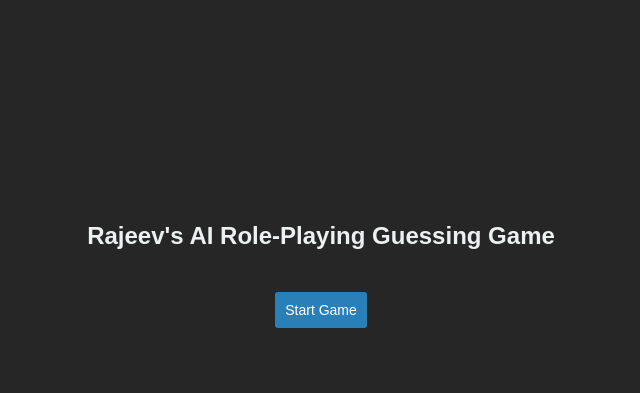
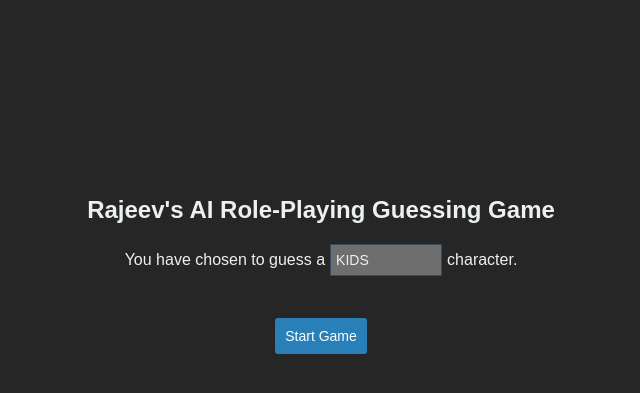
Before and after one commit to rajeevj0909/genAI, a Flask app: page / in a window 1280 px wide. Shown: the part 133-526 px from the top of the page, without its empty margins (319-959 px from the left). Run offline with Flask 3, Linux system fonts and the light colour scheme.

Commit message:
User can now choose the character

```diff
--- a/Practice/APIs/game/websiteGame/app.py
+++ b/Practice/APIs/game/websiteGame/app.py
@@ -38,6 +38,7 @@ def start_game():
     global ai_role_goal, conversation_history
 
     try:
+        character_type = request.json.get('characterType', 'kids')
         # Generate the role and goal using the model
         gameModel = genai.GenerativeModel(
             model_name="gemini-1.5-flash",
@@ -46,15 +47,17 @@ def start_game():
                 f"Please choose a character role and an associated goal. "
                 f"Your role and goal should be interesting, creative, and aligned with achieving the goal. "
                 f"Here are some examples to inspire you:\n{role_goal_examples}\n"
-                f"Choose a marvel character that is a popular and fun from a film, book or TV Show. Be creative! "
+                f"Choose a {character_type} character that is a popular and fun from a film, book or TV Show. Be creative! "
                 f"Then, state your role and goal in a short format."
             )
         )
+
         characterInfo = gameModel.generate_content(
             contents=["Generate a role and goal."],
-            generation_config={"temperature": 2} #Higher temperature result in more creative character roles and goals
+            generation_config={"temperature": 1.5} #Higher temperature result in more creative character roles and goals
         )
         ai_role_goal = characterInfo.text.strip()
+        print(f"AI Role and Goal: {ai_role_goal}") #DEBUG - To see the generated role and goal
         conversation_history = []  # Reset history
         return jsonify({"message": "Game started! The AI has picked its secret role and goal. Start guessing!"})
     except Exception as e:
@@ -112,28 +115,22 @@ def chat():
     except Exception as e:
         return jsonify({"error": f"An error occurred: {e}"}), 500
 
-@app.route('/start_over', methods=['POST'])
-def start_over():
-    global ai_role_goal, conversation_history
-
-    # Reset the game to start over
-    ai_role_goal = None
-    conversation_history = []
-    return jsonify({"message": "Game has been reset. Start a new game!"})
-
 def check_game_status():
     try:
         # Use a new model to analyze the conversation and determine the status
         gameStatusModel = genai.GenerativeModel(
             model_name="gemini-1.5-flash",
-            system_instruction=(
-                "You are an AI referee in a guessing game. Analyze the following conversation history "
-                "and determine the status of the game. The conversation involves a user interacting with "
-                "an AI, and the goal of the game is for the user to guess the AI's secret role and goal. "
-                "If the user says 'I give up', the game is lost by the user. If the user says 'I know who you are', "
-                "the game is won by the user. If neither of these conditions is met, the game is ongoing. "
-                "Analyze the conversation and respond with one of the following: 'won', 'lost', or 'ongoing'."
-            )
+            system_instruction = '''
+            You are an AI referee in a guessing game. Analyze the following conversation history
+            and determine the status of the game. The conversation involves a user interacting with
+            an AI, and the goal of the game is for the user to guess the character name or goal.
+            If the user says "I give up" or something like this, the game is lost by the user.
+            The AI has a secret role and goal that must keep hidden from the user, here is the role and goal:'''
+            + ai_role_goal +
+            ''' If the user says the name of the character or identifies the character correctly,
+            the game is won by the user. If neither of these conditions are met, the game is ongoing.
+            Analyse the conversation and respond with one of the following: "won", "lost", or "ongoing".
+            '''
         )
 
         # Pass the conversation history to the model
--- a/Practice/APIs/game/websiteGame/templates/index.html
+++ b/Practice/APIs/game/websiteGame/templates/index.html
@@ -200,15 +200,39 @@
             }
         }
 
+        #characterTypeContainer {
+            display: flex;
+            align-items: center;
+            margin: 10px 0;
+        }
+
+        #characterTypeInput {
+            width: 100px; /* Smaller input box */
+            height: 20px;
+            margin: 0 5px;
+            padding: 5px;
+            font-size: 14px;
+            resize: none;
+            background-color: #6e6e6e;
+            color: #ecf0f1;
+            border: 1px solid #34495e;
+            transition: all 0.3s ease;
+        }
+
     </style>
 </head>
 <body>
     <!-- Start Over Button -->
-    <button id="startOverButton" onclick="startOver()">Start Over</button>
+    <button id="startOverButton" onclick="window.location.reload();">Start Over</button>
 
     <!-- Section 1 -->
     <div id="section1">
         <h1>Rajeev's AI Role-Playing Guessing Game</h1>
+        <div id="characterTypeContainer">
+            <label for="characterTypeInput">You have chosen to guess a</label>
+            <input type="text" id="characterTypeInput" value="KIDS">
+            <label for="characterTypeInput">character.</label>
+        </div>
         <p id="gameMessage"></p>
         <button id="startGameButton" onclick="startGame()">Start Game</button>
     </div>
@@ -221,7 +245,7 @@
     <!-- Section 3 -->
     <div id="section3">
         <div id="inputContainer">
-            <textarea id="userInput" placeholder="Type your message here. Try to guess who you are!" onfocus="this.placeholder = ''" onblur="this.placeholder = 'Type your message here. Try to guess who you are!'"></textarea>
+            <textarea id="userInput" placeholder="Type your message here." ></textarea>
             <button onclick="sendMessage()">Send</button>
         </div>
     </div>
@@ -231,7 +255,7 @@
         <div id="helpModalContent">
             <span class="close" onclick="closeHelp()">&times;</span>
             <h2>Game Rules</h2>
-            <p>In this game, the AI has picked a secret character and goal. Your job is to figure out who the character is based on clues provided by the AI. You will interact with the AI and receive hints through conversation. If you're stuck or want to give up, simply let the AI know, and it will help you!</p>
+            <p>In this game, the AI has picked a secret character and goal. Your job is to figure out who the character is based on clues provided by the AI. You will interact with the AI and receive hints through conversation. If you're stuck or want to give up, simply let the AI know, and it will end the game!</p>
             <p>Work out who you are based on the clues, and remember, if you want to give up, just say so!</p>
             <p><strong>Good luck!</strong></p>
         </div>
@@ -242,13 +266,19 @@
 
     <script>
         function startGame() {
-            fetch('/start_game', { method: 'POST' })
+            const characterType = document.getElementById('characterTypeInput').value.trim() || 'KIDS';
+            fetch('/start_game', {
+                method: 'POST',
+                headers: { 'Content-Type': 'application/json' },
+                body: JSON.stringify({ characterType })
+            })
                 .then(response => response.json())
                 .then(data => {
                     if (data.message) {
                         // Update game message
                         document.getElementById('startGameButton').style.display = 'none';
                         document.getElementById('gameMessage').innerText = data.message;
+                        document.getElementById('characterTypeContainer').style.display = 'none';
 
                         // Show sections 2 and 3
                         document.getElementById('section2').style.display = 'flex';
@@ -279,13 +309,20 @@
                     const chatLog = document.getElementById('chatLog');
                     if (data.response) {
                         // Check if the user won or lost
-                        console.log(data.response);
-                        if (data.gameStatus.includes("lost")) {
+                        console.log(data.gameStatus);
+                        if (data.gameStatus.includes("won")) {//If user won
+                            showGameOverPopup("Congratulations! You've won the game!");
+                            document.getElementById('startOverButton').classList.add('green');
+                            document.getElementById('gameMessage').style.color = 'green';
+                            document.getElementById('gameMessage').style.fontWeight = 'bold';
+                            document.getElementById('gameMessage').style.fontSize = 'calc(1em + 2px)';
+                        }
+                        else if (data.gameStatus.includes("lost")) {//If user lost
+                            showGameOverPopup("You have given up! The AI has won!");
                             document.getElementById('startOverButton').classList.add('red');
-                            showGameOverPopup("You have given up! The AI has won!");
-                        } else if (data.gameStatus.includes("won")) {
-                            document.getElementById('startOverButton').classList.add('green');
-                            showGameOverPopup("Congratulations! You've guessed correctly!");
+                            document.getElementById('gameMessage').style.color = 'red';
+                            document.getElementById('gameMessage').style.fontWeight = 'bold';
+                            document.getElementById('gameMessage').style.fontSize = 'calc(1em + 2px)';
                         }
                         chatLog.innerHTML += `<p><b>You:</b> ${userInput}</p>`;
                         chatLog.innerHTML += `<p><b>Robot:</b> ${data.response}</p>`;
@@ -315,31 +352,10 @@
             document.getElementById('helpModal').style.display = 'none';
         }
 
-        // Start Over function to refresh the page
-        function startOver() {
-            fetch('/start_over', { method: 'POST' })
-                .then(response => response.json())
-                .then(data => {
-                    document.getElementById('gameMessage').innerText = data.message;
-
-                    // Reset the game interface
-                    document.getElementById('startGameButton').style.display = 'block';
-                    document.getElementById('section2').style.display = 'none';
-                    document.getElementById('section3').style.display = 'none';
-
-                    // Hide the help button and start over button
-                    document.getElementById('helpButton').style.display = 'none';
-                    document.getElementById('startOverButton').style.display = 'none';
-
-                    // Remove any red/green color
-                    document.getElementById('startOverButton').classList.remove('red', 'green');
-                });
-        }
-
         function showGameOverPopup(message) {
-            alert(message
+            document.getElementById('gameMessage').innerText =  (message
             + `\nYou may carry on the conversation to ask the AI who they were and what their goal was.
-             \n\nWhen you're ready to end the game, click 'Start Over'.`);
+             \nWhen you're ready to exit the game, click 'Start Over'.`);
         }
     </script>
 </body>
```
